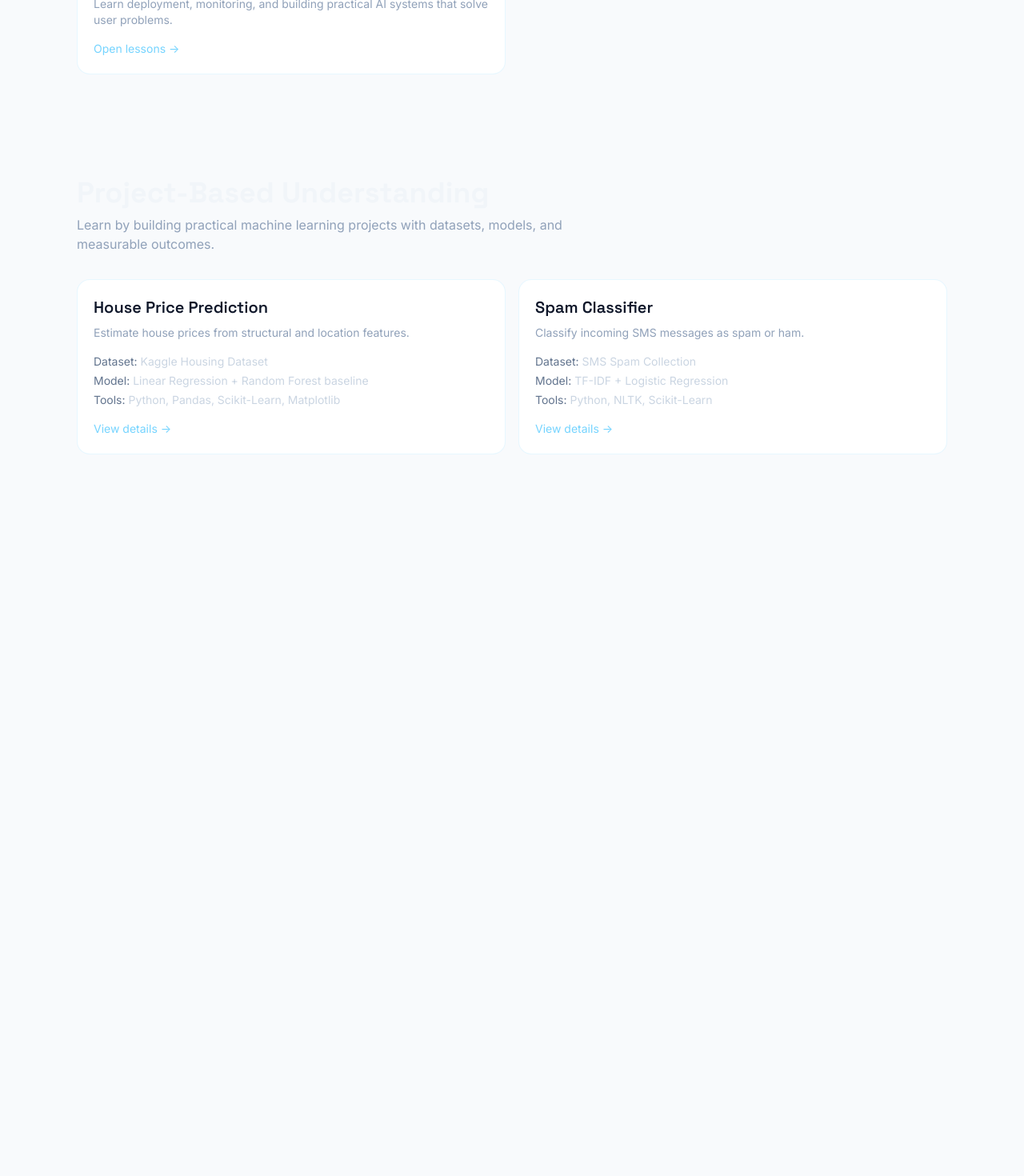
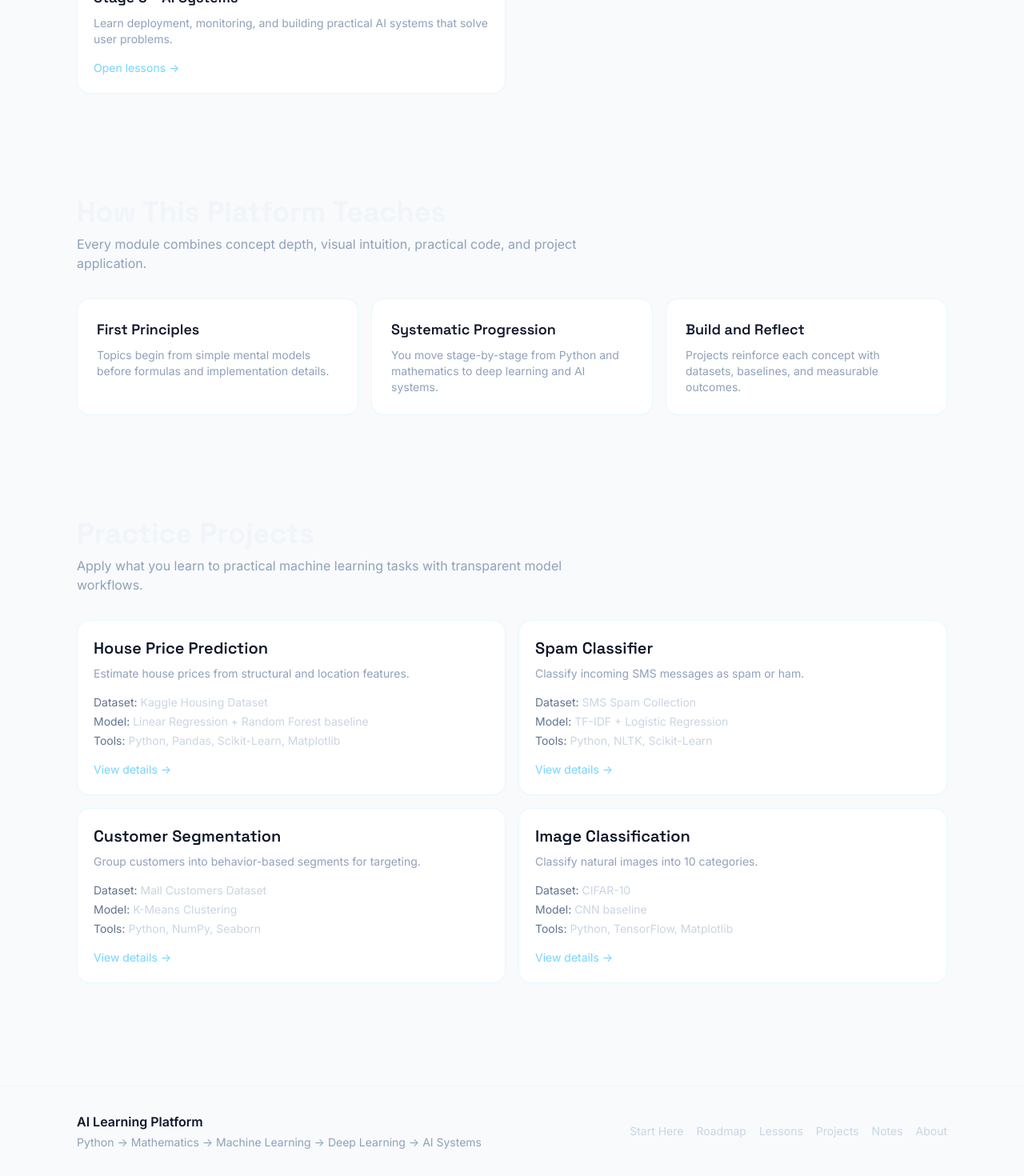
Before and after one commit to DEEPY-X7/my-websight, a Next.js app: page / in a window 1280 px wide. Shown: the part 1265-2735 px from the top of the page at 80% size. Before the commit the page ends 1897 px from the top, so only its background shows below. Built offline with nearby package versions, Linux system fonts and the light colour scheme.

Commit message:
Refine learning platform structure and global styling

```diff
--- a/app/layout.jsx
+++ b/app/layout.jsx
@@ -1,5 +1,6 @@
-import './globals.css';
+import '@/styles/globals.css';
 import Navbar from '@/components/Navbar';
+import Footer from '@/components/Footer';
 
 export const metadata = {
   metadataBase: new URL('https://my-websight.vercel.app'),
@@ -22,6 +23,7 @@ export default function RootLayout({ children }) {
       <body>
         <Navbar />
         <main>{children}</main>
+        <Footer />
       </body>
     </html>
   );
--- a/app/page.jsx
+++ b/app/page.jsx
@@ -8,20 +8,50 @@ export default function HomePage() {
   return (
     <>
       <HeroSection />
+
       <section className="section-wrap py-16">
         <SectionHeader
-          title="Structured AI Learning"
-          description="A complete learning journey from Python foundations to practical AI systems."
+          title="Learning Path"
+          description="Progress through a clear sequence: foundations first, then models, then production thinking."
         />
         <RoadmapDiagram />
       </section>
+
       <section className="section-wrap py-16">
         <SectionHeader
-          title="Project-Based Understanding"
-          description="Learn by building practical machine learning projects with datasets, models, and measurable outcomes."
+          title="How This Platform Teaches"
+          description="Every module combines concept depth, visual intuition, practical code, and project application."
+        />
+        <div className="grid md:grid-cols-3 gap-4">
+          {[
+            {
+              title: 'First Principles',
+              description: 'Topics begin from simple mental models before formulas and implementation details.',
+            },
+            {
+              title: 'Systematic Progression',
+              description: 'You move stage-by-stage from Python and mathematics to deep learning and AI systems.',
+            },
+            {
+              title: 'Build and Reflect',
+              description: 'Projects reinforce each concept with datasets, baselines, and measurable outcomes.',
+            },
+          ].map((item) => (
+            <article key={item.title} className="surface-card p-6">
+              <h3 className="text-lg font-semibold">{item.title}</h3>
+              <p className="text-sm text-slate-400 mt-2">{item.description}</p>
+            </article>
+          ))}
+        </div>
+      </section>
+
+      <section className="section-wrap py-16">
+        <SectionHeader
+          title="Practice Projects"
+          description="Apply what you learn to practical machine learning tasks with transparent model workflows."
         />
         <div className="grid md:grid-cols-2 gap-4">
-          {projects.slice(0, 2).map((project) => <ProjectCard key={project.slug} project={project} />)}
+          {projects.slice(0, 4).map((project) => <ProjectCard key={project.slug} project={project} />)}
         </div>
       </section>
     </>
--- /dev/null
+++ b/components/Footer.jsx
@@ -0,0 +1,32 @@
+import Link from 'next/link';
+
+const quickLinks = [
+  ['Start Here', '/start-here'],
+  ['Roadmap', '/roadmap'],
+  ['Lessons', '/lessons'],
+  ['Projects', '/projects'],
+  ['Notes', '/notes'],
+  ['About', '/about'],
+];
+
+export default function Footer() {
+  return (
+    <footer className="border-t border-sky-300/10 mt-16">
+      <div className="section-wrap py-8 flex flex-col gap-6 md:flex-row md:items-center md:justify-between">
+        <div>
+          <p className="font-semibold">AI Learning Platform</p>
+          <p className="text-sm text-slate-400 mt-1">
+            Python → Mathematics → Machine Learning → Deep Learning → AI Systems
+          </p>
+        </div>
+        <div className="flex flex-wrap gap-4 text-sm text-slate-300">
+          {quickLinks.map(([label, href]) => (
+            <Link key={href} href={href} className="hover:text-sky-300 transition">
+              {label}
+            </Link>
+          ))}
+        </div>
+      </div>
+    </footer>
+  );
+}
```
Also changed, not shown: styles/README.md, styles/globals.css (renamed from app/globals.css).
